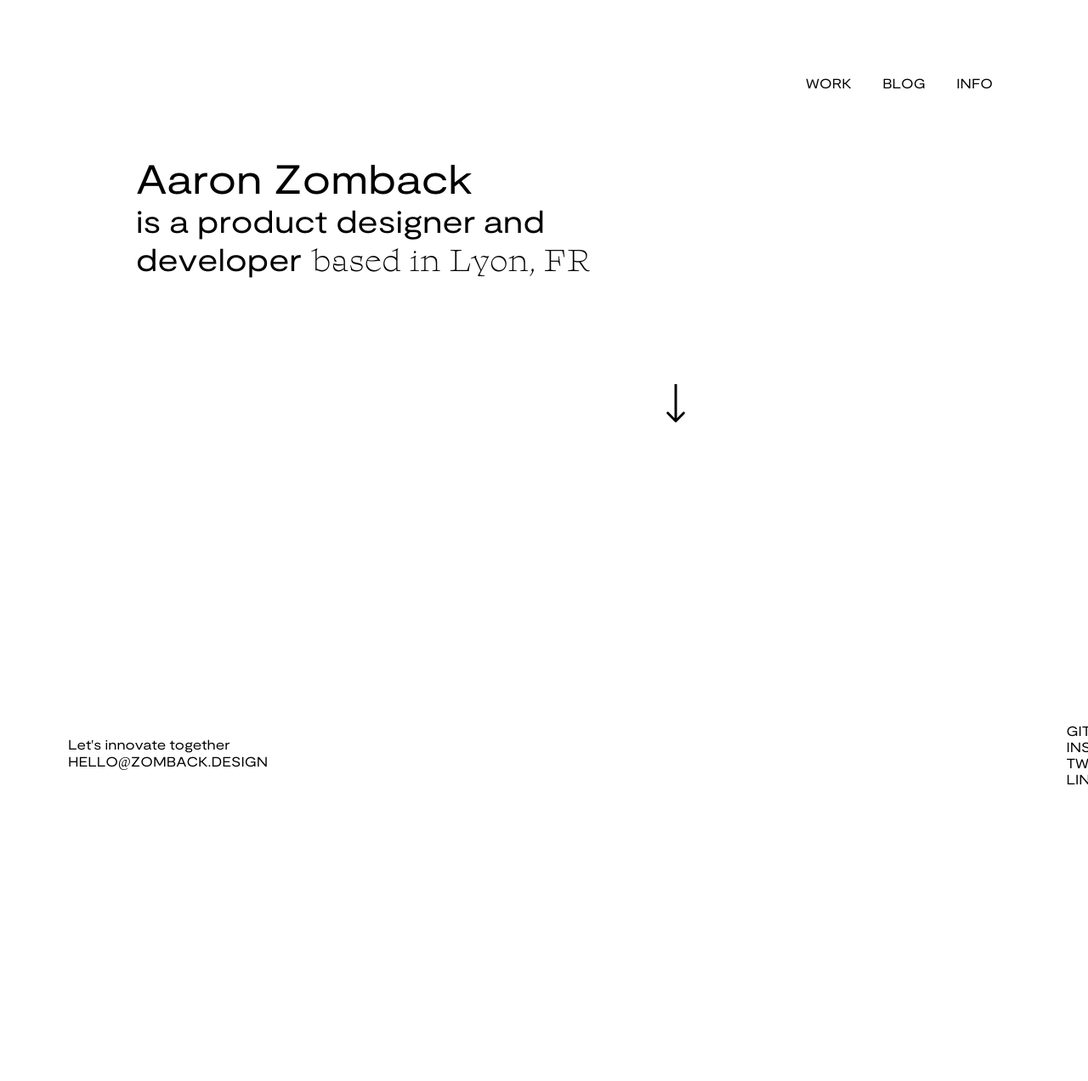
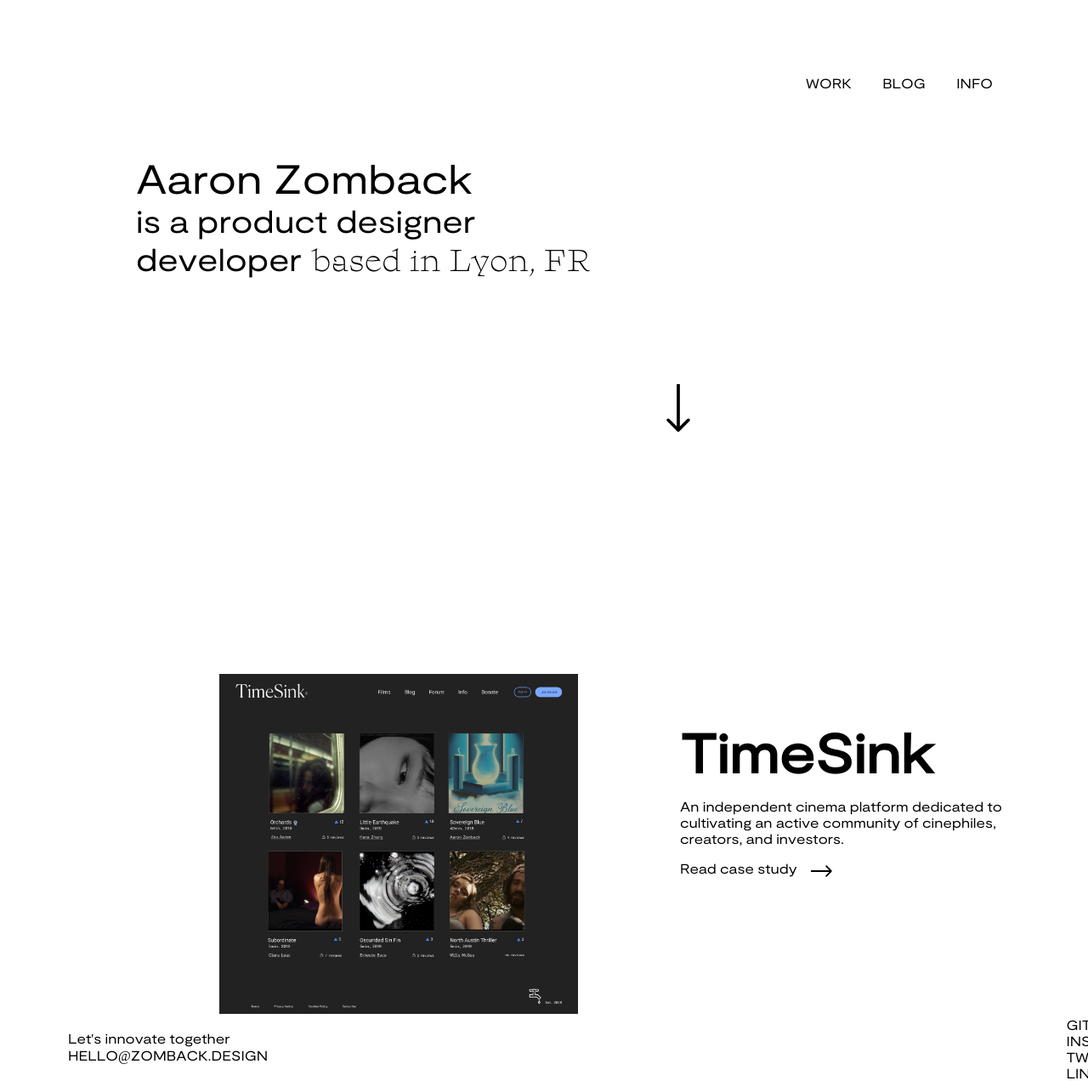
Before and after one commit to aaronzomback/design-portfolio, a Jekyll site: the page built from index.html, in a window 1280 px wide. Shown: the whole page at 85% size. Built offline with Jekyll 4.4.1, drawn with Linux system fonts in a browser that asks for light colours; before the commit the page ends 926 px from its top, so only the background shows below that.

Commit message:
beginning format

```diff
--- a/_layouts/default.html
+++ b/_layouts/default.html
@@ -18,7 +18,7 @@
     </header>
 
     <section class="intro">
-      <p>Aaron Zomback <br> <span class="is">is a product designer and <br> developer</span> <span class="coriolis">based in Lyon, FR</span></p>
+      <p>Aaron Zomback <br> <span class="is">is a product designer <br> developer</span> <span class="coriolis">based in Lyon, FR</span></p>
     </section>
 
 <section class="arrow">
@@ -26,6 +26,17 @@
 </section>
 
 
+<section class="study1">
+  <div class="study1-container">
+    <img src="assets/img/timesinkindex.jpg" alt="study1">
+    <div class="study-1-text">
+        <h1>TimeSink</h1>
+        <p class="top">An independent cinema platform dedicated to cultivating an active community of cinephiles, creators, and investors.</p>
+        <p class="read">Read case study <img class="arrow1" src="assets/img/arrow1.svg" alt="here">   </p>
+
+    </div>
+  </div>
+</section>
 
     <footer>
 
--- a/assets/css/app.scss
+++ b/assets/css/app.scss
@@ -19,6 +19,7 @@ $easeOutBack: cubic-bezier(0.175, 0.885, 0.320, 1.275);
 
 }
 
+$header-font: "Moderat-extended";
 
 body {
   font-family: "Moderat-Extended";
@@ -48,7 +49,7 @@ header nav a {
         position: absolute;
         bottom: 1px;
         left: 0; right: 0;
-        height: 1px;
+        height: .5px;
         background-color: black;
     }
     &:before {
@@ -103,12 +104,50 @@ header nav a {
 .arrow img {
   margin-left: 704px;
   margin-top: 64px;
-  height: 2%;
-  width: 2%;
+  height: 2.5%;
+  width: 2.5%;
 }
 
+.study1-container {
+
+  margin-top: 282px;
+  margin-left: 178px;
+
+.study-1-text {
+  float: right;
+}
+
+  img {
+    height: 400px;
+  }
+
+  h1 {
+    font-family: $header-font;
+    font-size: 64px;
+    margin-bottom: 4px;
+  }
+
+  p {
+    width: 400px;
+  }
+
+  p .read {
+    position: relative;
+    align-items: center;
+  }
+
+  .arrow1 {
+    position: absolute;
+    margin-top: 4px;
+    margin-left: 16px;
+    height: 2%;
+    width: 2%;
+  }
+
+}
+
+
 footer {
-  position: absolute;
   bottom: 0px;
   width: 100vw;
   margin-right: 80px;
```
Also changed, not shown: _layouts/nav.html (+7 -4 lines), assets/img/Arrow1.svg (added), assets/img/timesinkindex.jpg (added).
